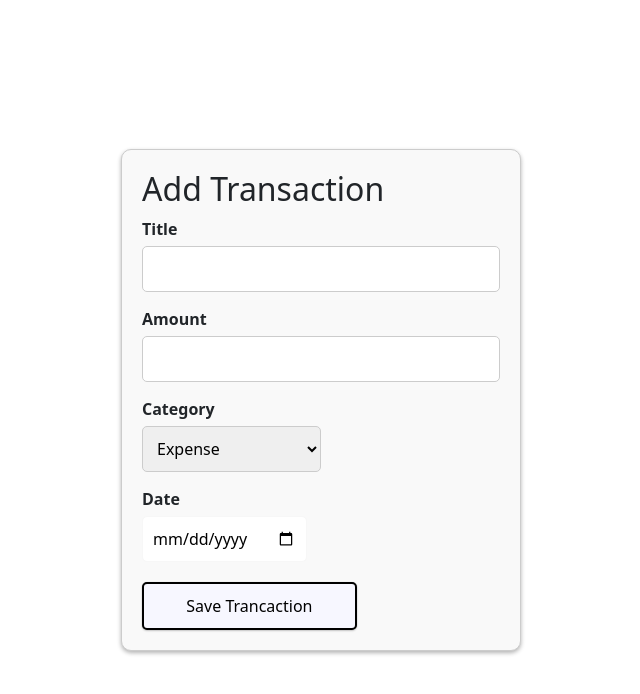
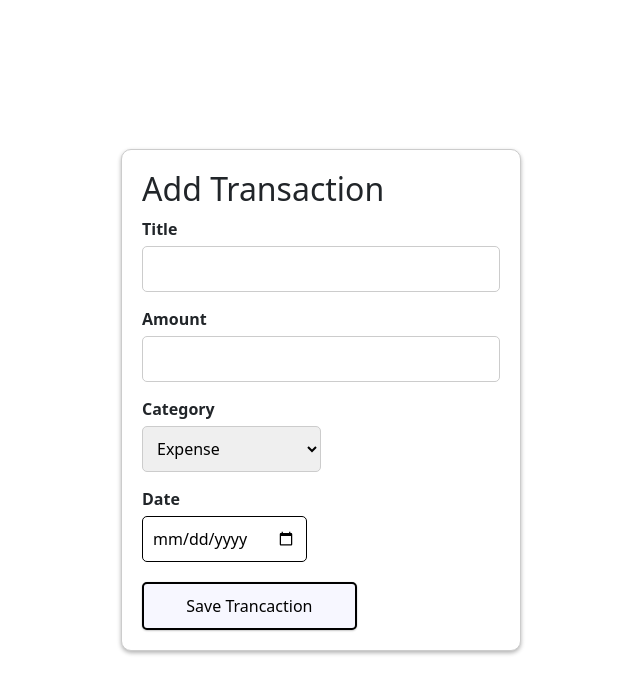
Before and after one commit to ahmedselamin/cashlysvv, a React (Create React App) app: page /add-transaction in a window 1280 px wide. Shown: the top 694 px of the page, without its empty margins (319-959 px from the left). Built offline with nearby package versions, Linux system fonts and the light colour scheme.

Commit message:
background color change, form-group-date broder

```diff
--- a/src/components/AddTransaction/AddTransaction.css
+++ b/src/components/AddTransaction/AddTransaction.css
@@ -11,7 +11,7 @@
   padding: 20px;
   border: 1px solid #ccc;
   border-radius: 10px;
-  background-color: #f9f9f9;
+  background-color: white;
   box-shadow: 0 2px 4px rgba(0, 0, 0, 0.3);
 }
 
@@ -33,6 +33,7 @@
   padding: 10px;
   border: 1px solid #f7f7f7;
   border-radius: 5px;
+  border: 1px solid black;
 }
 .form-group input {
   width: 100%;
```
